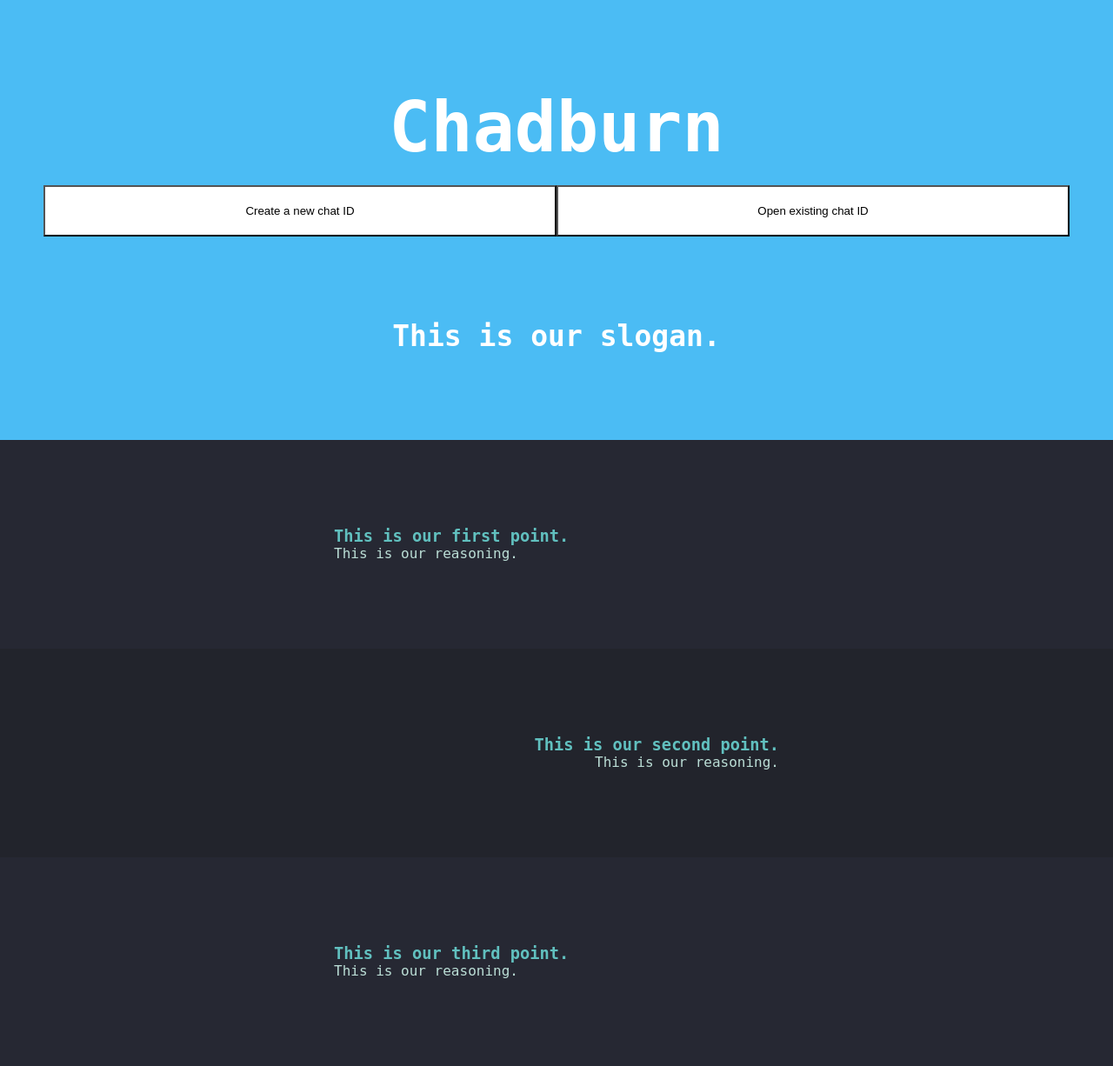
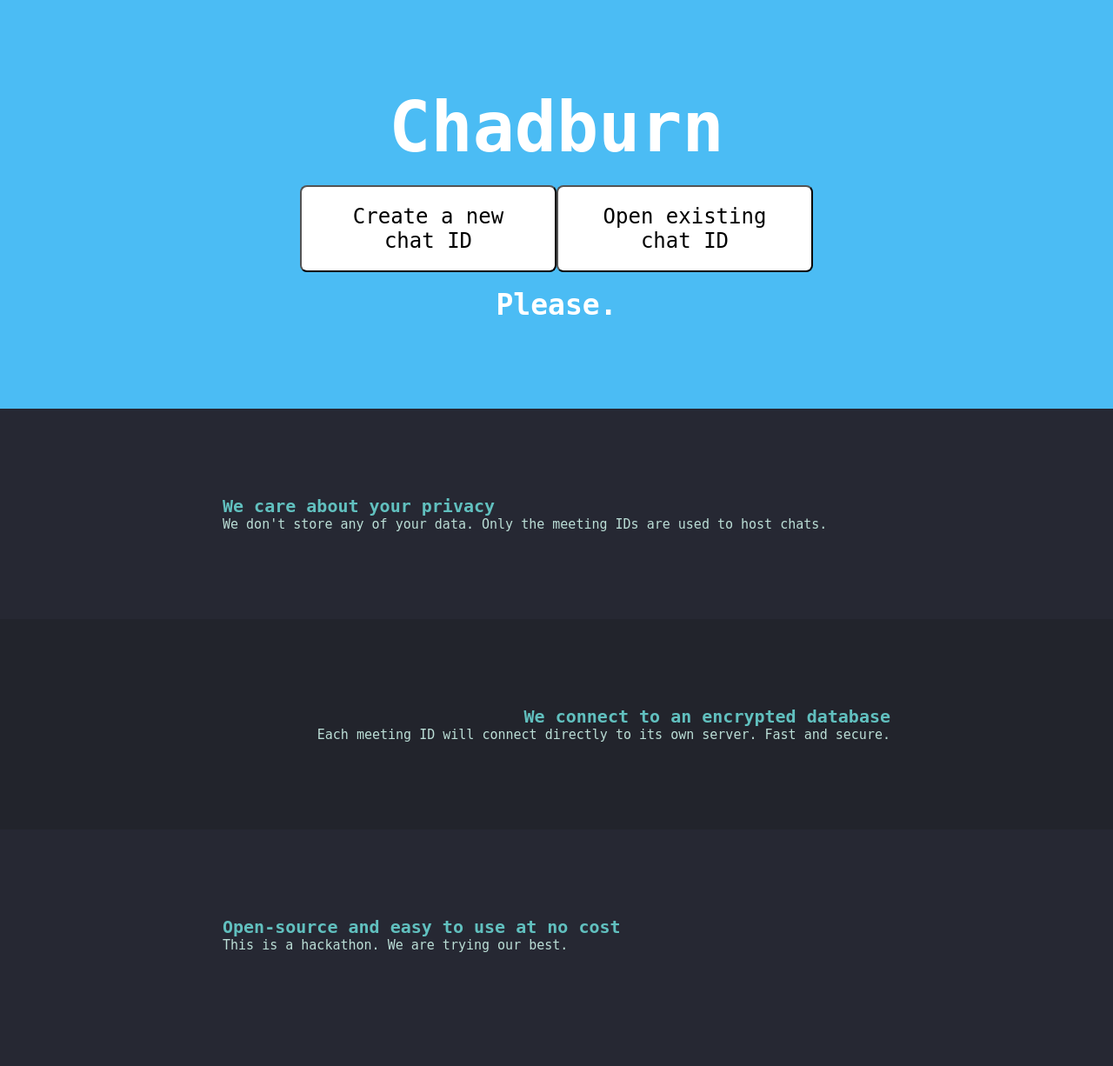
Before and after one commit to Mehvix/chadburn, a PHP site: page /chadburn/ in a window 1280 px wide. Shown: the whole page at 87% size. After the commit the page ends 1095 px from the top, so only its background shows below. Run offline with PHP 8.4, Linux system fonts and the light colour scheme.

Commit message:
front-end 1.1
buttons are centered

```diff
--- a/index.php
+++ b/index.php
@@ -8,25 +8,29 @@
 
 <div class="header">
     <h1 class="header">Chadburn</h1>
-    <button class="column"> Create a new chat ID </button>
-    <button class="column"> Open existing chat ID </button>
-    <br><br><br><br><br><br><br><br>
-    <h4 class="header">This is our slogan.</h4>
+    <div class="column">
+    <button class="b-left hoverer"> Create a new chat ID </button>
+    </div>
+    <div class="column">
+    <button class="b-right hoverer"> Open existing chat ID </button>
+    </div>
+    <br><br><br><br><br><br>
+    <h4 class="header">Please.</h4>
 </div>
 
 <div class="explanation-left">
-    <h3 class="explanation-left">This is our first point.</h3>
-    <p class="explanation-left">This is our reasoning.</p>
+    <h3 class="explanation-left">We care about your privacy</h3>
+    <p class="explanation-left">We don't store any of your data. Only the meeting IDs are used to host chats.</p>
 </div>
 
 <div class="explanation-right">
-    <h3 class="explanation-right">This is our second point.</h3>
-    <p class="explanation-right">This is our reasoning.</p>
+    <h3 class="explanation-right">We connect to an encrypted database</h3>
+    <p class="explanation-right">Each meeting ID will connect directly to its own server. Fast and secure.</p>
 </div>
 
 <div class="explanation-left">
-    <h3 class="explanation-left">This is our third point.</h3>
-    <p class="explanation-left">This is our reasoning.</p>
+    <h3 class="explanation-left">Open-source and easy to use at no cost</h3>
+    <p class="explanation-left">This is a hackathon. We are trying our best.</p>
 </div>
 
 </html>
--- a/style.css
+++ b/style.css
@@ -37,40 +37,44 @@ h4.header {
 
 h3.explanation-left {
     text-align: left;
-    padding-left: 30%;
+    padding-left: 20%;
     padding-top: 100px;
     color: #61c0bf;
     font-family: 'Hind Siliguri', sans-serif;
     font-family: 'Roboto', sans-serif;
     font-family: 'Roboto Mono', monospace;
+    font-size: 20px;
 }
 
 p.explanation-left {
     color: #bbded6;
     text-align: left;
-    padding-left: 30%;
+    padding-left: 20%;
     padding-bottom: 100px;
     font-family: 'Roboto', sans-serif;
     font-family: 'Roboto Mono', monospace;
+    font-size: 15px;
 }
 
 h3.explanation-right {
     text-align: right;
-    padding-right: 30%;
+    padding-right: 20%;
     padding-top: 100px;
     color: #61c0bf;
     font-family: 'Hind Siliguri', sans-serif;
     font-family: 'Roboto', sans-serif;
     font-family: 'Roboto Mono', monospace;
+    font-size: 20px;
 }
 
 p.explanation-right {
     color: #bbded6;
     text-align: right;
-    padding-right: 30%;
+    padding-right: 20%;
     padding-bottom: 100px;
     font-family: 'Roboto', sans-serif;
     font-family: 'Roboto Mono', monospace;
+    font-size: 15px;
 }
 
 body {
@@ -87,6 +91,21 @@ button {
     background-color: white;
     color: black;
     text-align: center;
-    padding: 20px;
-    align-content: center;
+    padding: 20px 48px;
+    cursor: pointer;
+    font-size: 24px;
+    border-radius: 8px;
+    font-family: 'Roboto Mono', monospace;
 }
+
+.hoverer:hover {
+    background: #EEE;
+}
+
+.b-left {
+    margin-left: 50%;
+}
+
+.b-right {
+    margin-right: 50%
+}
```
